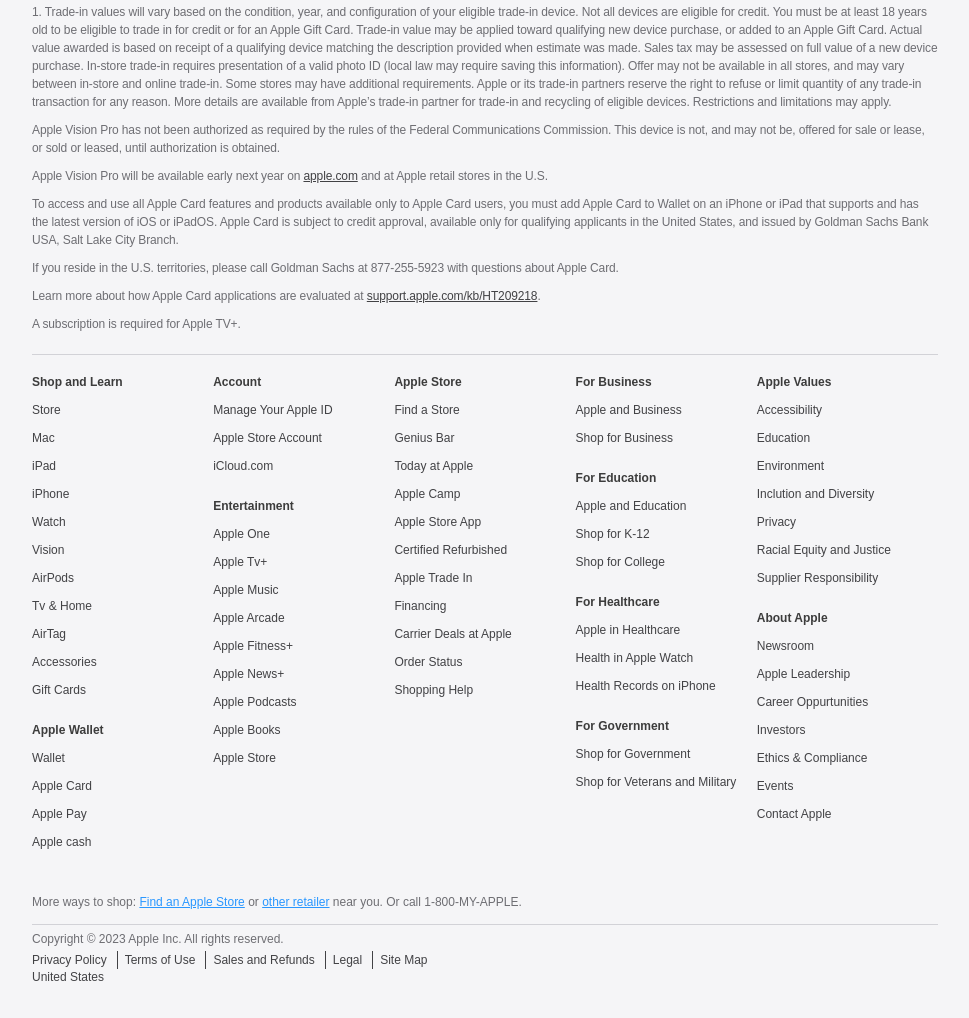
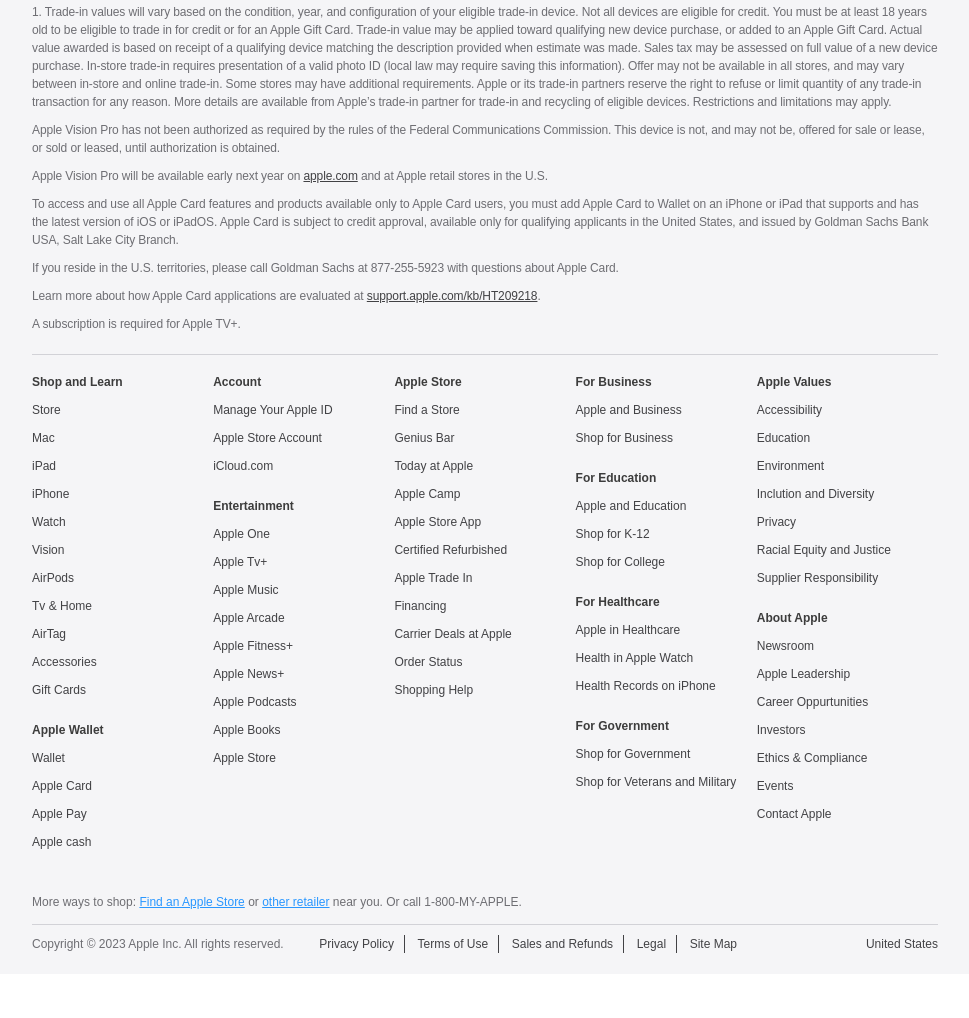
Before and after one commit to mesterabi/Apple, a website: page index.html in a window 1280 px wide. Shown: the part 4243-5261 px from the top of the page, without its empty margins (155-1124 px from the left). After the commit the page ends 5217 px from the top, so only its background shows below. Drawn offline with nearby package versions, Linux system fonts and the light colour scheme.

Commit message:
bug fixes.

```diff
--- a/index.html
+++ b/index.html
@@ -976,6 +976,7 @@
                     call 1-800-MY-APPLE.
                 </div>
                 <div class="rights-container">
+                    <div class="location">United States</div>
                     <div class="rights">
                         <p>Copyright © 2023 Apple Inc. All rights reserved.</p>
                         <ul>
--- a/scss/_mixinModules.scss
+++ b/scss/_mixinModules.scss
@@ -431,30 +431,24 @@
       }
       > div.rights-container {
         width: 100%;
-        @include flex-row(0, wrap);
-        justify-content: space-between;
         @include border-top;
         > div.rights {
+          width: 100%;
           @include padding(5px);
-          @include flex-row(0, wrap);
-          align-items: baseline;
-          position: relative;
-          top: -3px;
-          z-index: 1;
           > p {
             display: inline-block;
             @include margin(5px, 30px);
             font-size: 12px;
+            color: $footer-fontcolor;
             white-space: nowrap;
-            color: $footer-fontcolor;
           }
           > ul {
-            @include flex-row;
-            @include dimension(100%, 24px);
-            list-style: none;
+            display: inline-block;
             > li {
               white-space: nowrap;
+              display: inline-block;
               > a {
+                display: inline-block;
                 @include footer-linkformat;
               }
               @include margin(5px, 7px);
@@ -464,12 +458,13 @@
               }
             }
           }
-          &::after {
-            content: "United States";
-            color: $footer-linkcolor;
-            font-size: 12px;
-            padding-bottom: 10px;
-          }
+        }
+        > div.location {
+          @include footer-linkformat;
+          float: right;
+          margin-top: 10px;
+          z-index: 2;
+          white-space: nowrap;
         }
       }
     }
```
Also changed, not shown: css/main.css, scss/_mixinFunctions.scss (line endings or trailing spaces).
